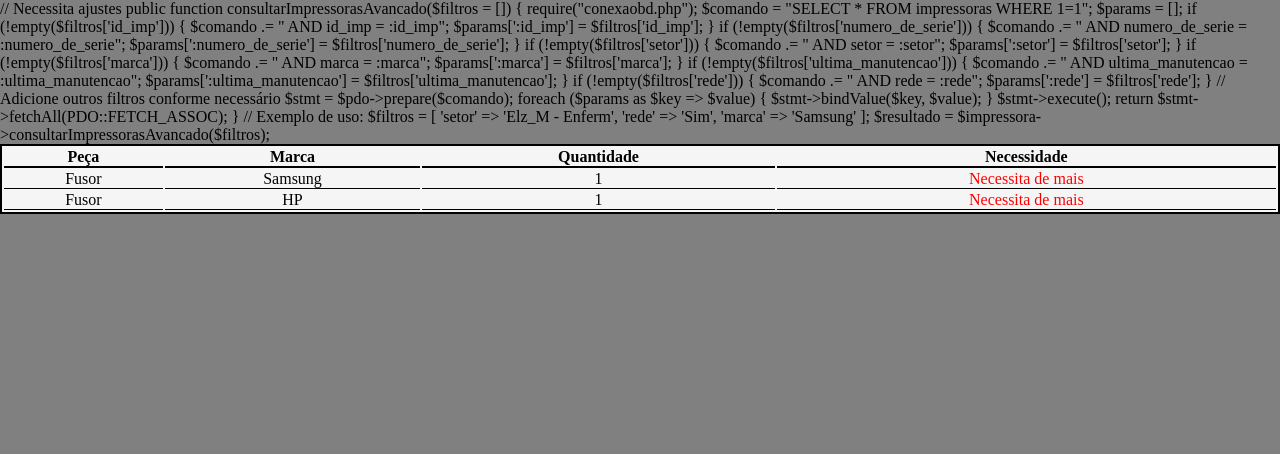
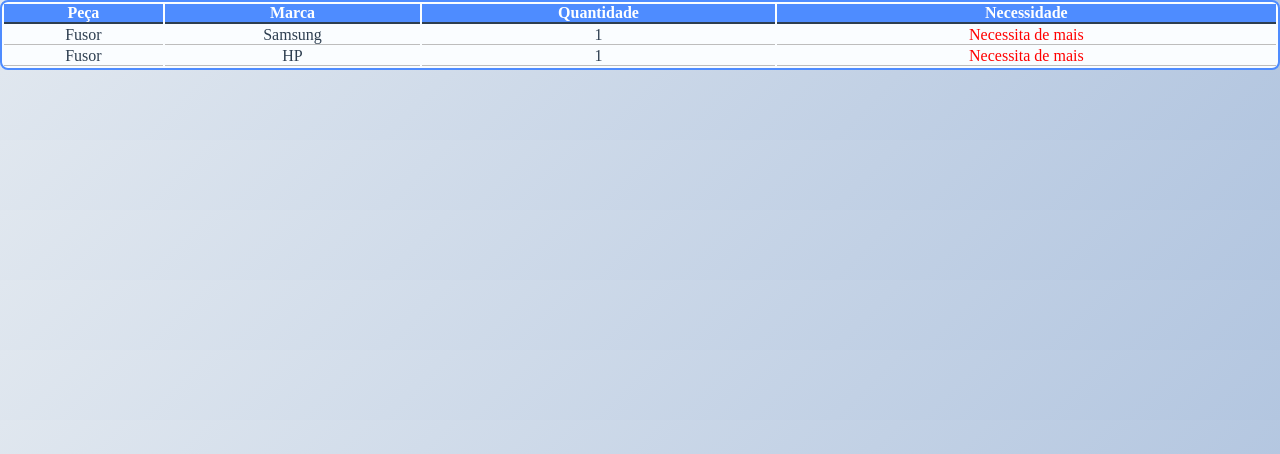
Before and after one commit to SamElias001/Proj-impressoras, a PHP site: page /src/tabs/estoque.php in a window 1280 px wide. Shown: the top 454 px of the page. Run offline with PHP 8.4, Linux system fonts and the light colour scheme; data comes from the database, SQL or seed files in the repository; some libraries are stand-ins or nearby versions.

Commit message:
Continuação

```diff
--- a/index.php
+++ b/index.php
@@ -13,7 +13,7 @@
     crossorigin="anonymous" referrerpolicy="no-referrer" />
 </head>
 
-<body style="background-color: gray; display: flex;">
+<body style="display: flex;">
     <div class="tray">
         <div class="profile">
             <div class="profile-img" onclick=""></div>
@@ -41,7 +41,9 @@
         </ul>
     </div>
 
-    <div class="content" style="align-items: center; justify-content: center;">
+    <div class="content" style="height: 100vh; display: flex; align-items: center; justify-content: center;">
+        <h1>Projeto de banco de dados - Impressoras</h1>
+        <p style="margin-bottom: 1rem;">Desenvolvido por: <strong>Samuel Elias</strong></p>
         <div class="container container-index">
             <ul class="list list-index">
                 <li class="op-itens op-index">
--- a/src/acao_estoque.php
+++ b/src/acao_estoque.php
@@ -11,7 +11,8 @@
         $peca->inserirPeca(
             $_POST['nome_peca'],
             $_POST['marca_peca'],
-            $_POST['descricao_peca']
+            $_POST['descricao_peca'],
+            $_POST['quantidade']
         );
         header("Location: gerenciamento.php?msg=Peça cadastrada");
         exit;
--- a/src/classeimpressora.php
+++ b/src/classeimpressora.php
@@ -172,15 +172,28 @@
     public function setDescricaoPeca($descricao_peca) { $this->descricao_peca = $descricao_peca; }
 
     // Inserir peça
-    public function inserirPeca($nome_peca, $marca_peca, $descricao_peca) {
+    public function inserirPeca($nome_peca, $marca_peca, $descricao_peca, $quantidade) {
         require("conexaobd.php");
+        // 1. Insere a peça
         $comando = "INSERT INTO pecas (nome_peca, marca_peca, descricao_peca) VALUES (:nome_peca, :marca_peca, :descricao_peca);";
         $stmt = $pdo->prepare($comando);
         $stmt->bindParam(":nome_peca", $nome_peca);
         $stmt->bindParam(":marca_peca", $marca_peca);
         $stmt->bindParam(":descricao_peca", $descricao_peca);
         $stmt->execute();
-        return $stmt->rowCount() > 0;
+
+        if ($stmt->rowCount() > 0) {
+            // 2. Pega o id da peça inserida
+            $id_peca = $pdo->lastInsertId();
+            // 3. Insere no estoque
+            $comandoEstoque = "INSERT INTO estoque (id_peca, quantidade) VALUES (:id_peca, :quantidade);";
+            $stmtEstoque = $pdo->prepare($comandoEstoque);
+            $stmtEstoque->bindParam(":id_peca", $id_peca);
+            $stmtEstoque->bindParam(":quantidade", $quantidade);
+            $stmtEstoque->execute();
+            return $stmtEstoque->rowCount() > 0;
+        }
+        return false;
     }
 
     // Listar todas as peças
@@ -296,52 +309,3 @@
     }
 }
 ?>
-
-// Necessita ajustes
-
-public function consultarImpressorasAvancado($filtros = []) {
-    require("conexaobd.php");
-    $comando = "SELECT * FROM impressoras WHERE 1=1";
-    $params = [];
-
-    if (!empty($filtros['id_imp'])) {
-        $comando .= " AND id_imp = :id_imp";
-        $params[':id_imp'] = $filtros['id_imp'];
-    }
-    if (!empty($filtros['numero_de_serie'])) {
-        $comando .= " AND numero_de_serie = :numero_de_serie";
-        $params[':numero_de_serie'] = $filtros['numero_de_serie'];
-    }
-    if (!empty($filtros['setor'])) {
-        $comando .= " AND setor = :setor";
-        $params[':setor'] = $filtros['setor'];
-    }
-    if (!empty($filtros['marca'])) {
-        $comando .= " AND marca = :marca";
-        $params[':marca'] = $filtros['marca'];
-    }
-    if (!empty($filtros['ultima_manutencao'])) {
-        $comando .= " AND ultima_manutencao = :ultima_manutencao";
-        $params[':ultima_manutencao'] = $filtros['ultima_manutencao'];
-    }
-    if (!empty($filtros['rede'])) {
-        $comando .= " AND rede = :rede";
-        $params[':rede'] = $filtros['rede'];
-    }
-    // Adicione outros filtros conforme necessário
-
-    $stmt = $pdo->prepare($comando);
-    foreach ($params as $key => $value) {
-        $stmt->bindValue($key, $value);
-    }
-    $stmt->execute();
-    return $stmt->fetchAll(PDO::FETCH_ASSOC);
-}
-
-// Exemplo de uso:
-$filtros = [
-    'setor' => 'Elz_M - Enferm',
-    'rede' => 'Sim',
-    'marca' => 'Samsung'
-];
-$resultado = $impressora->consultarImpressorasAvancado($filtros);
--- a/src/style.css
+++ b/src/style.css
@@ -3,18 +3,67 @@
     padding: 0;
 }
 
+/* Paleta principal */
+:root {
+    --primary: #2d3e50;
+    --secondary: #f5f6fa;
+    --accent: #4e8cff;
+    --accent-dark: #2563c9;
+    --danger: #e74c3c;
+    --success: #27ae60;
+    --gray: #888;
+    --light-gray: #e0e0e0;
+    --border: #bdbdbd;
+}
+
+/* Fundo geral */
+body {
+    background: linear-gradient(135deg, #e0e7ef 0%, #b3c6e0 100%);
+}
+
+/* Tray */
 .tray {
     position: fixed;
     bottom: 10vh;
     left: 1vw;
     width: 220px;
-    background-color: rgb(65, 65, 65);
-    border: 2px solid black;
+    background-color: var(--primary);
+    border: 2px solid var(--accent);
     border-radius: 12px;
     z-index: 1000;
     display: none;
     box-shadow: 0 4px 16px rgba(0,0,0,0.2);
     padding: 0rem 0.5rem 1rem;
+}
+
+/* Botões principais */
+.btn-switch {
+    margin: 1rem;
+    padding: 0.7rem 2rem;
+    border-radius: 10px;
+    border: 2px solid var(--accent);
+    background: var(--secondary);
+    color: var(--primary);
+    font-weight: bold;
+    cursor: pointer;
+    transition: background 0.2s, color 0.2s, border 0.2s;
+}
+.btn-switch.active,
+.btn-switch:hover {
+    background: var(--accent);
+    color: #fff;
+    border: 2px solid var(--accent-dark);
+}
+
+/* Área de gerenciamento */
+.area-gerenciamento {
+    margin-top: 2rem;
+    width: 90%;
+    background: #fff;
+    border-radius: 16px;
+    padding: 2rem;
+    box-shadow: 0 4px 24px rgba(44, 62, 80, 0.08);
+    border: 1.5px solid var(--border);
 }
 
 .profile {
@@ -88,18 +144,23 @@
 }
 
 .content table {
-    border: 2px solid black;
-    background-color: whitesmoke;
+    border: 2px solid var(--accent);
+    background-color: #fafdff;
     width: 100%;
+    border-radius: 8px;
+    overflow: hidden;
 }
 
 .content table th {
-    border-bottom: 2.5px solid black;
+    background: var(--accent);
+    color: #fff;
+    border-bottom: 2.5px solid var(--primary);
 }
 
 .content table td {
-    border-bottom: 1.5px solid black;
-    text-align:center
+    border-bottom: 1.5px solid var(--border);
+    text-align: center;
+    color: var(--primary);
 }
 
 #edicao {
--- a/src/tabs/estoque.php
+++ b/src/tabs/estoque.php
@@ -13,7 +13,7 @@
     crossorigin="anonymous" referrerpolicy="no-referrer" />
 </head>
 
-<body style="background-color: gray; display: flex;">
+<body style="display: flex;">
     <div class="profile">
         <div class="profile-img" onclick="toggleTray()"></div>
     </div>
--- a/src/tabs/impressoras.php
+++ b/src/tabs/impressoras.php
@@ -13,7 +13,7 @@
     crossorigin="anonymous" referrerpolicy="no-referrer" />
 </head>
 
-<body style="background-color: gray; display: flex;">
+<body style="display: flex;">
     <div class="profile">
         <div class="profile-img" onclick="toggleTray()"></div>
     </div>
```
Also changed, not shown: other parts of src/style.css (+41 -13 lines), src/tabs/gerenciamento.php (+9 -7 lines), 1 other file.
